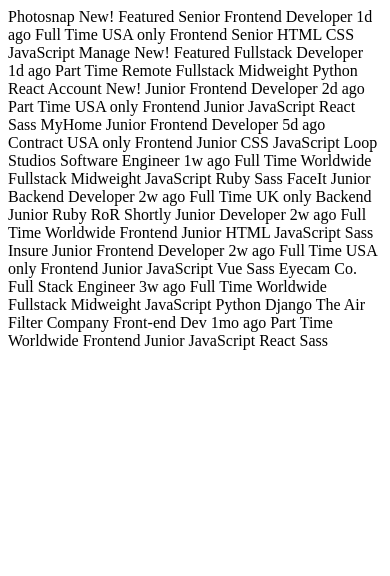
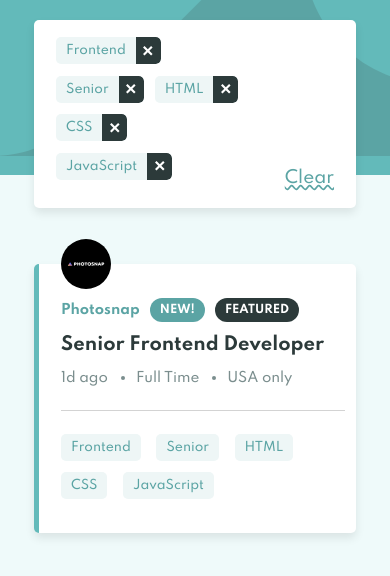
Before and after one commit to oxavibes/Front-End-Mentor--Job-listings-with-filtering, a website: page index.html in a window 390 px wide. Drawn offline with Linux system fonts and the light colour scheme.

Commit message:
Finished mobile and desktop version

```diff
--- /dev/null
+++ b/css/main.css
@@ -0,0 +1,232 @@
+:root {
+  --primary-color: hsl(180, 29%, 50%);
+
+  --light-cyan-bg: hsl(180, 52%, 96%);
+  --light-cyan-tablet: hsl(180, 31%, 95%);
+
+  --dark-grayish-cyan: hsl(180, 8%, 52%);
+  --v-dark-grayish-cyan: rgb(44, 58, 58);
+
+  --ad-border: 5px solid #63BABA;
+  --box-shadow: 0px 5px 10px rgba(0, 0, 0, .09);
+}
+
+* {
+  margin: 0;
+  padding: 0;
+  /* border: 1px solid orange; */
+}
+
+*::after,
+*::before,
+* {
+  box-sizing: border-box;
+}
+
+html {
+  font-size: 62.5%;
+  box-sizing: inherit;
+}
+
+body {
+  font-family: 'Spartan', monospace, sans-serif;
+  font-size: 1.5rem;
+  line-height: 1.4;
+  height: 100vh;
+  background-color: var(--light-cyan-bg);
+}
+
+button {
+  display: inline-block;
+  cursor: pointer;
+  border: none;
+}
+
+a {
+  display: inline-block;
+  text-decoration: none;
+}
+
+.container {
+  max-width: 96rem;
+  margin: 0 auto;
+  padding: 0 3rem;
+  /* border: 1px solid orange; */
+}
+
+.header {
+  position: relative;
+  height: 15.6rem;
+  background-color: var(--primary-color);
+  margin-bottom: 8rem;
+  background-image: url(../images/bg-header-desktop.svg);
+}
+
+.chips-container {
+  max-width: 96rem;
+  margin: 0 auto;
+  position: absolute;
+  padding: 1.5rem 2rem;
+  left: 3rem;
+  right: 3rem;
+  bottom: -33px;
+  background: #fff;
+  border-radius: 5px;
+  box-shadow: var(--box-shadow);
+  display: flex;
+  align-items: center;
+}
+
+.chips-container .categories {
+  display: flex;
+  flex-wrap: wrap;
+  margin-right: 2rem;
+}
+
+.chips-container__button {
+  color: var(--primary-color);
+  text-decoration: underline;
+  text-decoration-style: wavy;
+  margin-left: auto;
+  align-self: flex-end;
+}
+
+.job-list {}
+
+.ad {
+  position: relative;
+  display: flex;
+  align-items: center;
+  padding: 3rem;
+  margin-bottom: 3rem;
+  border-radius: 5px;
+  background-color: #fff;
+  box-shadow: var(--box-shadow);
+}
+
+.ad--featured {
+  border-left: var(--ad-border);
+}
+
+.ad__company-logo {
+  max-width: 80px;
+  max-height: 80px;
+  margin-right: 2rem;
+}
+
+.ad__details {
+  margin-right: auto;
+  margin-bottom: -1rem;
+}
+
+.ad__details>* {
+  margin-bottom: 1rem;
+}
+
+.ad__tags {
+  margin-right: -.5rem;
+}
+
+.ad__tag {
+  color: #FFF;
+  font-size: 1.2rem;
+  display: inline-block;
+  margin-right: .5rem;
+  font-weight: 700;
+}
+
+.ad__tag--company {
+  color: var(--primary-color);
+}
+
+.ad__tag--new,
+.ad__tag--featured {
+  /* vertical-align: bottom; */
+  text-align: center;
+  font-size: 1rem;
+  vertical-align: middle;
+  text-transform: uppercase;
+  padding: 4px 10px 4px 10px;
+  border-radius: 30px;
+  background-color: var(--primary-color);
+}
+
+.ad__tag--featured {
+  /* text-transform: uppercase; */
+  /* border-radius: 3px; */
+  background-color: var(--v-dark-grayish-cyan);
+  /* vertical-align: middle; */
+}
+
+.ad__role {
+  font-size: 1.6rem;
+  font-weight: 700;
+  color: var(--v-dark-grayish-cyan);
+}
+
+.ad__info {
+  font-size: 1.2rem;
+  font-weight: 500;
+  color: var(--dark-grayish-cyan);
+  display: flex;
+  margin-right: -2.5rem;
+}
+
+.ad__info-item:first-child {
+  list-style: none;
+}
+
+.ad__info-item {
+  margin-right: 2.5rem;
+}
+
+.categories {
+  margin-right: -1rem;
+}
+
+.chip {
+  overflow: hidden;
+  display: inline-flex;
+  justify-content: center;
+  align-items: center;
+  margin-right: 1rem;
+  margin-bottom: 1rem;
+  border-radius: 5px;
+  background-color: var(--light-cyan-tablet);
+  color: var(--primary-color);
+}
+
+
+.chip__body {
+  padding: 5px 10px;
+  align-self: center;
+  font-size: 1.1rem;
+  font-weight: 500;
+  color: currentColor;
+  cursor: pointer;
+}
+
+.chip__body--active:hover,
+.chip__body--active:active {
+  color: #fff;
+  background-color: var(--primary-color);
+}
+
+
+.chip__append {
+  width: 25px;
+  align-self: stretch;
+  display: inline-flex;
+  justify-content: center;
+  align-items: center;
+  background: var(--v-dark-grayish-cyan);
+  border-top-right-radius: 5px;
+  border-bottom-right-radius: 5px;
+  cursor: pointer;
+  outline: none;
+}
+
+.chip__icon {
+  width: 10px;
+  height: 10px;
+}
--- /dev/null
+++ b/css/media-queries.css
@@ -0,0 +1,50 @@
+@media only screen and (max-width: 48em) {
+  html {
+    font-size: 70%;
+  }
+
+  .ad {
+    flex-wrap: wrap;
+    /* flex-direction: column; */
+    /* align-items: stretch; */
+    padding: 2rem;
+  }
+
+  .ad__company-logo {
+    /* align-self: center; */
+    /* margin-right: 0; */
+    margin-bottom: 2rem;
+  }
+
+  .ad__details {
+    /* display: flex;
+    flex-direction: column;
+    align-items: center; */
+    margin-right: 0;
+    margin-bottom: 1rem;
+
+  }
+
+}
+
+@media only screen and (max-width: 31.25em) {
+  .ad {
+    padding-top: 3rem;
+    /* justify-content: stretch; */
+  }
+
+  .ad__company-logo {
+    position: absolute;
+    width: 50px;
+    height: 50px;
+    top: -25px;
+  }
+
+  .ad .categories {
+    padding-top: 2rem;
+    border-top: 1px solid lightgray;
+  }
+
+}
+
+@media only screen and (max-width: 24em) {}
--- a/index.html
+++ b/index.html
@@ -1,193 +1,132 @@
 <!DOCTYPE html>
 <html lang="en">
+
 <head>
   <meta charset="UTF-8">
-  <meta name="viewport" content="width=device-width, initial-scale=1.0"> <!-- displays site properly based on user's device -->
-
+  <meta name="viewport" content="width=device-width, initial-scale=1.0">
+  <!-- displays site properly based on user's device -->
   <link rel="icon" type="image/png" sizes="32x32" href="./images/favicon-32x32.png">
+  <link href="https://fonts.googleapis.com/css2?family=Spartan:wght@500;700&display=swap" rel="stylesheet">
+  <link rel="stylesheet" href="css/main.css">
+  <link rel="stylesheet" href="css/media-queries.css">
 
   <title>Frontend Mentor | Job Listings</title>
+</head>
 
-  <!-- Feel free to remove these styles or customise in your own stylesheet 👍 -->
-  <style>
-    .attribution { font-size: 11px; text-align: center; }
-    .attribution a { color: hsl(228, 45%, 44%); }
-  </style>
-</head>
 <body>
-  <!-- Item Start -->
-  Photosnap
-  New!
-  Featured
-  Senior Frontend Developer
-  1d ago
-  Full Time
-  USA only
-  <!-- Role -->
-  Frontend
-  <!-- Level -->
-  Senior
-  <!-- Languages -->
-  HTML
-  CSS
-  JavaScript
-  <!-- Item End -->
+  <div class="header">
+    <div class="chips-container">
 
-  <!-- Item Start -->
-  Manage
-  New!
-  Featured
-  Fullstack Developer
-  1d ago
-  Part Time
-  Remote
-  <!-- Role -->
-  Fullstack
-  <!-- Level -->
-  Midweight
-  <!-- Languages -->
-  Python
-  <!-- Tools -->
-  React
-  <!-- Item End -->
+      <div class="categories">
 
-  <!-- Item Start -->
-  Account
-  New!
-  Junior Frontend Developer
-  2d ago
-  Part Time
-  USA only
-  <!-- Role -->
-  Frontend
-  <!-- Level -->
-  Junior
-  <!-- Languages -->
-  JavaScript
-  <!-- Tools -->
-  React
-  Sass
-  <!-- Item End -->
+        <span class="chip">
+          <span href="#" class="chip__body">
+            Frontend
+          </span>
+          <button class="chip__append">
+            <img src="images/icon-remove.svg" class="chip__icon"></img>
+          </button>
+        </span>
 
-  <!-- Item Start -->
-  MyHome
-  Junior Frontend Developer
-  5d ago
-  Contract
-  USA only
-  <!-- Role -->
-  Frontend
-  <!-- Level -->
-  Junior
-  <!-- Languages -->
-  CSS
-  JavaScript
-  <!-- Item End -->
+        <span class="chip">
+          <span class="chip__body">
+            Senior
+          </span>
+          <button class="chip__append">
+            <img src="images/icon-remove.svg" class="chip__icon"></img>
+          </button>
+        </span>
 
-  <!-- Item Start -->
-  Loop Studios
-  Software Engineer
-  1w ago
-  Full Time
-  Worldwide
-  <!-- Role -->
-  Fullstack
-  <!-- Level -->
-  Midweight
-  <!-- Languages -->
-  JavaScript
-  Ruby
-  <!-- Tools -->
-  Sass
-  <!-- Item End -->
+        <span class="chip">
+          <span class="chip__body">
+            HTML
+          </span>
+          <button class="chip__append">
+            <img src="images/icon-remove.svg" class="chip__icon"></img>
+          </button>
+        </span>
 
-  <!-- Item Start -->
-  FaceIt
-  Junior Backend Developer
-  2w ago
-  Full Time
-  UK only
-  <!-- Role -->
-  Backend
-  <!-- Level -->
-  Junior
-  <!-- Languages -->
-  Ruby
-  <!-- Tools -->
-  RoR
-  <!-- Item End -->
+        <span class="chip">
+          <span class="chip__body">
+            CSS
+          </span>
+          <button class="chip__append">
+            <img src="images/icon-remove.svg" class="chip__icon"></img>
+          </button>
+        </span>
 
-  <!-- Item Start -->
-  Shortly
-  Junior Developer
-  2w ago
-  Full Time
-  Worldwide
-  <!-- Role -->
-  Frontend
-  <!-- Level -->
-  Junior
-  <!-- Languages -->
-  HTML
-  JavaScript
-  <!-- Tools -->
-  Sass
-  <!-- Item End -->
+        <span class="chip">
+          <span class="chip__body">
+            JavaScript
+          </span>
+          <button class="chip__append">
+            <img src="images/icon-remove.svg" class="chip__icon"></img>
+          </button>
+        </span>
+      </div>
 
-  <!-- Item Start -->
-  Insure
-  Junior Frontend Developer
-  2w ago
-  Full Time
-  USA only
-  <!-- Role -->
-  Frontend
-  <!-- Level -->
-  Junior
-  <!-- Languages -->
-  JavaScript
-  <!-- Tools -->
-  Vue
-  Sass
-  <!-- Item End -->
+      <a href="#" class="chips-container__button">Clear</a>
+    </div>
+  </div>
 
-  <!-- Item Start -->
-  Eyecam Co.
-  Full Stack Engineer
-  3w ago
-  Full Time
-  Worldwide
-  <!-- Role -->
-  Fullstack
-  <!-- Level -->
-  Midweight
-  <!-- Languages -->
-  JavaScript
-  Python
-  <!-- Tools -->
-  Django
-  <!-- Item End -->
+  <section class="job-list container">
 
-  <!-- Item Start -->
-  The Air Filter Company
-  Front-end Dev
-  1mo ago
-  Part Time
-  Worldwide
-  <!-- Role -->
-  Frontend
-  <!-- Level -->
-  Junior
-  <!-- Languages -->
-  JavaScript
-  <!-- Tools -->
-  React
-  Sass
-  <!-- Item End -->
+    <article class="ad ad--featured">
+      <img src="/images/photosnap.svg" alt="Company logo" class="ad__company-logo">
+
+      <div class="ad__details">
+        <div class="ad__tags">
+          <span class="ad__tag ad__tag--company">Photosnap</span>
+          <span class="ad__tag ad__tag--new">new!</span>
+          <span class="ad__tag ad__tag--featured">featured</span>
+        </div>
+
+        <a href="#" class="ad__role">
+          Senior Frontend Developer
+        </a>
+
+        <ul class="ad__info">
+          <li class="ad__info-item">1d ago</li>
+          <li class="ad__info-item">Full Time</li>
+          <li class="ad__info-item"> USA only</li>
+      </div>
+      </ul>
+
+      <div class="categories">
+        <span class="chip">
+          <a href="#" class="chip__body chip__body--active">
+            Frontend
+          </a>
+        </span>
+        <span class="chip">
+          <a class="chip__body chip__body--active">
+            Senior
+          </a>
+        </span>
+        <span class="chip">
+          <a href="#" class="chip__body chip__body--active">
+            HTML
+          </a>
+        </span>
+        <span class="chip">
+          <a href="#" class="chip__body chip__body--active">
+            CSS
+          </a>
+        </span>
+        <span class="chip">
+          <a href="#" class="chip__body chip__body--active">
+            JavaScript
+          </a>
+        </span>
+      </div>
+
+    </article>
+  </section>
 
   <!-- <div class="attribution">
     Challenge by <a href="https://www.frontendmentor.io?ref=challenge" target="_blank">Frontend Mentor</a>.
     Coded by <a href="#">Your Name Here</a>.
   </div> -->
 </body>
+
 </html>
```
Also changed, not shown: package.json (added, +18 -0 lines), 1 other file.
